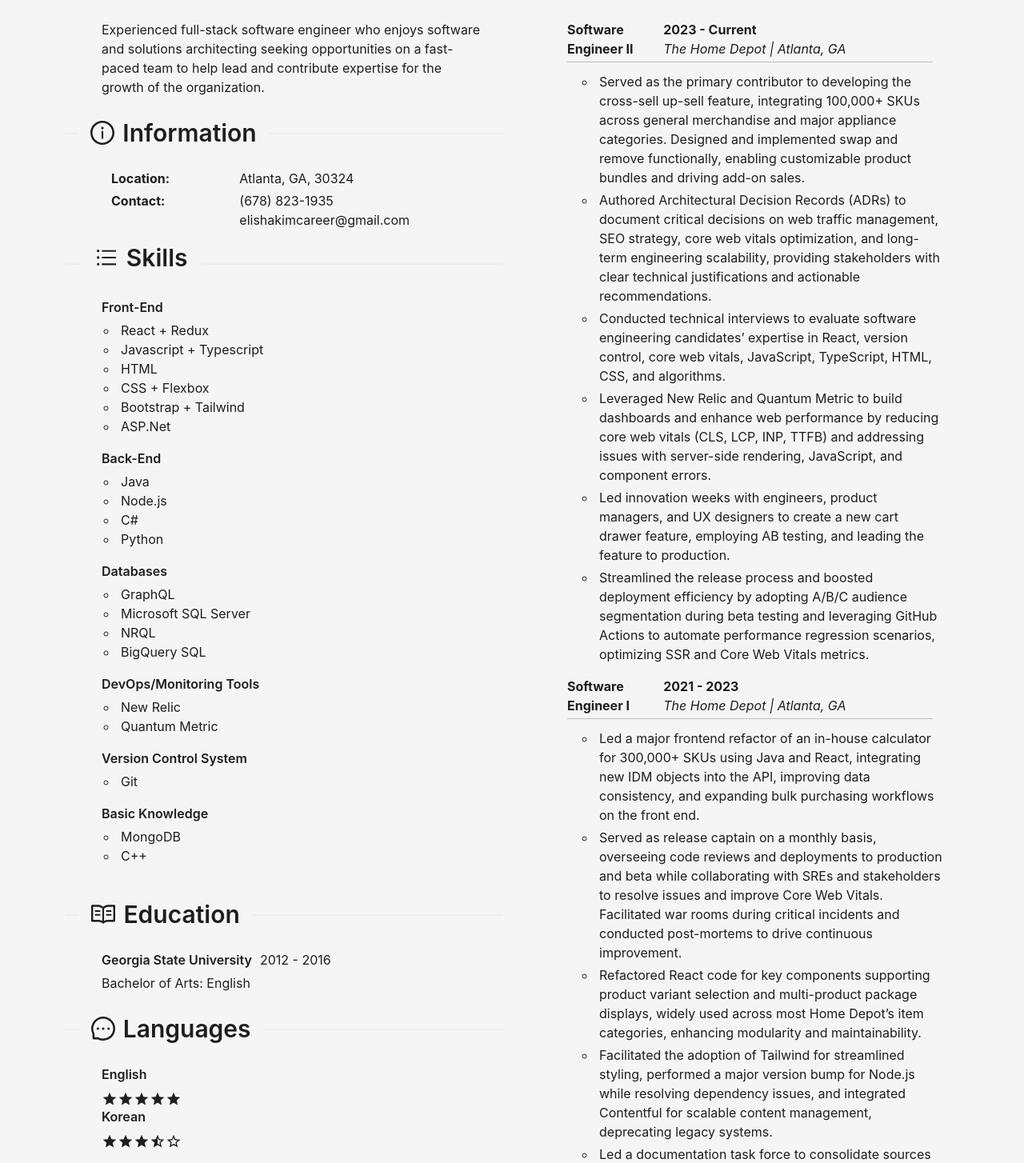
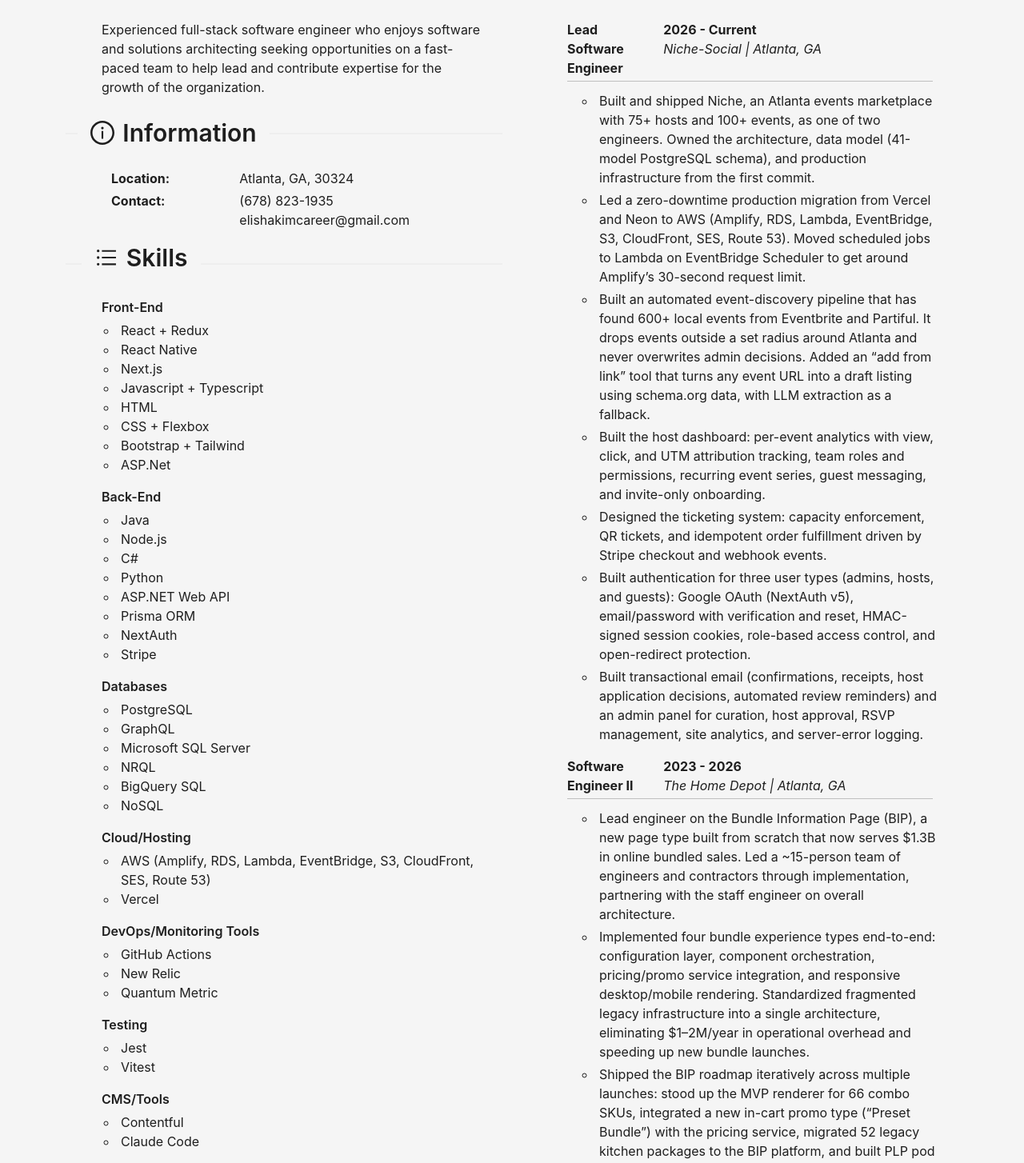
Before and after one commit to elishakkim/resume-website, a React (Create React App) app: page / in a window 1280 px wide. Shown: the part 189-1643 px from the top of the page at 80% size. Built offline with nearby package versions, Linux system fonts and the light colour scheme.

Commit message:
new fields

```diff
--- a/src/components/Skills.js
+++ b/src/components/Skills.js
@@ -11,6 +11,8 @@
         <div className="information-header">Front-End</div>
         <ul>
           <li>React + Redux</li>
+          <li>React Native</li>
+          <li>Next.js</li>
           <li>Javascript + Typescript</li>
           <li>HTML</li>
           <li>CSS + Flexbox</li>
@@ -25,22 +27,50 @@
           <li>Node.js</li>
           <li>C#</li>
           <li>Python</li>
+          <li>ASP.NET Web API</li>
+          <li>Prisma ORM</li>
+          <li>NextAuth</li>
+          <li>Stripe</li>
         </ul>
       </div>
       <div className="skills-info">
         <div className="information-header">Databases</div>
         <ul>
+          <li>PostgreSQL</li>
           <li>GraphQL</li>
           <li>Microsoft SQL Server</li>
           <li>NRQL</li>
           <li>BigQuery SQL</li>
+          <li>NoSQL</li>
+        </ul>
+      </div>
+      <div className="skills-info">
+        <div className="information-header">Cloud/Hosting</div>
+        <ul>
+          <li>AWS (Amplify, RDS, Lambda, EventBridge, S3, CloudFront, SES, Route 53)</li>
+          <li>Vercel</li>
         </ul>
       </div>
       <div className="skills-info">
         <div className="information-header">DevOps/Monitoring Tools</div>
         <ul>
+          <li>GitHub Actions</li>
           <li>New Relic</li>
           <li>Quantum Metric</li>
+        </ul>
+      </div>
+      <div className="skills-info">
+        <div className="information-header">Testing</div>
+        <ul>
+          <li>Jest</li>
+          <li>Vitest</li>
+        </ul>
+      </div>
+      <div className="skills-info">
+        <div className="information-header">CMS/Tools</div>
+        <ul>
+          <li>Contentful</li>
+          <li>Claude Code</li>
         </ul>
       </div>
       <div className="skills-info">
--- a/src/files/ExperienceContstants.js
+++ b/src/files/ExperienceContstants.js
@@ -1,24 +1,38 @@
 export const JOB_DESCRIPTION = {
+  nicheSocial: [
+    'Built and shipped Niche, an Atlanta events marketplace with 75+ hosts and 100+ events, as one of two engineers. Owned the architecture, data model (41-model PostgreSQL schema), and production infrastructure from the first commit.',
+    'Led a zero-downtime production migration from Vercel and Neon to AWS (Amplify, RDS, Lambda, EventBridge, S3, CloudFront, SES, Route 53). Moved scheduled jobs to Lambda on EventBridge Scheduler to get around Amplify’s 30-second request limit.',
+    'Built an automated event-discovery pipeline that has found 600+ local events from Eventbrite and Partiful. It drops events outside a set radius around Atlanta and never overwrites admin decisions. Added an “add from link” tool that turns any event URL into a draft listing using schema.org data, with LLM extraction as a fallback.',
+    'Built the host dashboard: per-event analytics with view, click, and UTM attribution tracking, team roles and permissions, recurring event series, guest messaging, and invite-only onboarding.',
+    'Designed the ticketing system: capacity enforcement, QR tickets, and idempotent order fulfillment driven by Stripe checkout and webhook events.',
+    'Built authentication for three user types (admins, hosts, and guests): Google OAuth (NextAuth v5), email/password with verification and reset, HMAC-signed session cookies, role-based access control, and open-redirect protection.',
+    'Built transactional email (confirmations, receipts, host application decisions, automated review reminders) and an admin panel for curation, host approval, RSVP management, site analytics, and server-error logging.'
+  ],
   homeDepotII: [
-    'Served as the primary contributor to developing the cross-sell up-sell feature, integrating 100,000+ SKUs across general merchandise and major appliance categories. Designed and implemented swap and remove functionally, enabling customizable product bundles and driving add-on sales.',
-    'Authored Architectural Decision Records (ADRs) to document critical decisions on web traffic management, SEO strategy, core web vitals optimization, and long-term engineering scalability, providing stakeholders with clear technical justifications and actionable recommendations.',
-    'Conducted technical interviews to evaluate software engineering candidates’ expertise in React, version control, core web vitals, JavaScript, TypeScript, HTML, CSS, and algorithms.',
-    '​​Leveraged New Relic and Quantum Metric to build dashboards and enhance web performance by reducing core web vitals (CLS, LCP, INP, TTFB) and addressing issues with server-side rendering, JavaScript, and component errors.',
+    'Lead engineer on the Bundle Information Page (BIP), a new page type built from scratch that now serves $1.3B in online bundled sales. Led a ~15-person team of engineers and contractors through implementation, partnering with the staff engineer on overall architecture.',
+    'Implemented four bundle experience types end-to-end: configuration layer, component orchestration, pricing/promo service integration, and responsive desktop/mobile rendering. Standardized fragmented legacy infrastructure into a single architecture, eliminating $1–2M/year in operational overhead and speeding up new bundle launches.',
+    'Shipped the BIP roadmap iteratively across multiple launches: stood up the MVP renderer for 66 combo SKUs, integrated a new in-cart promo type (“Preset Bundle”) with the pricing service, migrated 52 legacy kitchen packages to the BIP platform, and built PLP pod components with bundle-aware fulfillment messaging. Owned the stack from SEO markup and SSR hydration through cart/checkout API integration and promo-stacking logic.',
+    'Brought the General Merchandise team’s React/TypeScript pages into the Home Depot iOS and Android app and drove mobile test parity with desktop in Jest: converted desktop test cases for mobile, fixed the React Native bugs that failing tests exposed, and wrote new mobile-specific tests to keep app and site behavior consistent.',
+    'Served as the primary contributor to the cross-sell/up-sell feature, integrating 100,000+ SKUs across general merchandise and major appliance categories. Designed and implemented swap and remove functionality, enabling customizable product bundles and driving add-on sales.',
+    'First team to adopt audience-segmented beta releases (A/B/C cohorts), using GitHub Actions to automate performance-regression scenarios; caught bugs or Core Web Vitals regressions in roughly 1 in 5 releases before they reached production.',
+    'Leveraged New Relic and Quantum Metric to build dashboards and improve Core Web Vitals (CLS, LCP, INP, TTFB), addressing issues with server-side rendering, JavaScript, and component errors.',
+    'Authored Architectural Decision Records (ADRs) documenting decisions on web traffic management, SEO strategy, Core Web Vitals optimization, and long-term engineering scalability.',
     'Led innovation weeks with engineers, product managers, and UX designers to create a new cart drawer feature, employing AB testing, and leading the feature to production.',
-    'Streamlined the release process and boosted deployment efficiency by adopting A/B/C audience segmentation during beta testing and leveraging GitHub Actions to automate performance regression scenarios, optimizing SSR and Core Web Vitals metrics.'
+    'Onboarded 10+ new hires, mentored a graduate of the Home Depot apprenticeship program, and conducted technical interviews evaluating candidates in React, TypeScript, JavaScript, Core Web Vitals, and algorithms.'
   ],
   homeDepotI: [
-    'Led a major frontend refactor of an in-house calculator for 300,000+ SKUs using Java and React, integrating new IDM objects into the API, improving data consistency, and expanding bulk purchasing workflows on the front end.',
-    'Served as release captain on a monthly basis, overseeing code reviews and deployments to production and beta while collaborating with SREs and stakeholders to resolve issues and improve Core Web Vitals. Facilitated war rooms during critical incidents and conducted post-mortems to drive continuous improvement.',
-    'Refactored React code for key components supporting product variant selection and multi-product package displays, widely used across most Home Depot’s item categories, enhancing modularity and maintainability.',
-    'Facilitated the adoption of Tailwind for streamlined styling, performed a major version bump for Node.js while resolving dependency issues, and integrated Contentful for scalable content management, deprecating legacy systems.',
+    'Led a major refactor of an in-house calculator for 300,000+ SKUs across the React frontend and Java APIs, integrating new IDM objects, cutting bugs, and making it reusable in more product categories, which increased bulk orders.',
+    'Served as monthly release captain for the General Merchandise experience (~80% of homedepot.com traffic), overseeing code reviews and deployments to production and beta while collaborating with SREs and stakeholders to resolve issues and improve Core Web Vitals. Facilitated war rooms during critical incidents and conducted post-mortems to drive continuous improvement.',
+    'Refactored React code for key components supporting product variant selection and multi-product package displays, used by the majority of Home Depot’s online products, enhancing modularity and maintainability.',
+    'Integrated Contentful CMS so PMs and other non-engineers could change production content without a code deploy, and releases could bump individual components instead of shipping full builds, streamlining the release process. Also drove Tailwind adoption and a major Node.js upgrade, deprecating legacy systems.',
     'Led a documentation task force to consolidate sources and create new guidelines to establish a single source of truth. Authored key documentation to streamline onboarding across the organization.'
   ],
   aCloserLook: [
-    'Modernized 20+ client and employee portal pages by migrating from ASP.Net to React and Redux, resulting in a 30% faster page load time and improved user experience.',
-    'Harnessed Node.js and SQL Server to build a highly scalable REST service, enlisting efficient data retrieval and seamless integration for significantly improved application performance and reliability',
+    'Modernized 20+ client and employee portal pages by migrating from ASP.NET to React and Redux, resulting in a 30% faster page load time and improved user experience.',
+    'Wrote C# ASP.NET Web API endpoints returning JSON to power the new React pages, and fixed bugs across legacy ASP.NET pages using Visual Studio and Microsoft SQL Server.',
+    'Harnessed Node.js and SQL Server to build a highly scalable REST service, enabling efficient data retrieval and seamless integration for significantly improved application performance and reliability.',
     'Implemented advanced security features, including role-based access controls, in ACL’s client and employee portals to enhance data security and ensure compliance with industry standards.',
-    'Built a shopper sign-up page, handling functionality from the front end to the database; integrated email and password validation, email verification, and secure password encryption to protect user data and adhere to security best practices.',
+    'Built a shopper sign-up page, handling functionality from the front end to the database; integrated email and password validation, email verification, and secure password hashing to protect user data and adhere to security best practices.',
     'Utilized SQL to construct triggers, design tables, and implement robust stored procedures, enhancing database performance, reliability, and management efficiency.',
   ],
   // chiefOfStaff: [
@@ -36,7 +50,13 @@
 
 export const JOBS = [
   {
-    timeframe: '2023 - Current',
+    timeframe: '2026 - Current',
+    title: 'Lead Software Engineer',
+    location: 'Niche-Social | Atlanta, GA',
+    experience: 'nicheSocial'
+  },
+  {
+    timeframe: '2023 - 2026',
     title: 'Software Engineer II',
     location: 'The Home Depot | Atlanta, GA',
     experience: 'homeDepotII'
```
Also changed, not shown: 2 other files (tests, documents, lock files or other folders).
